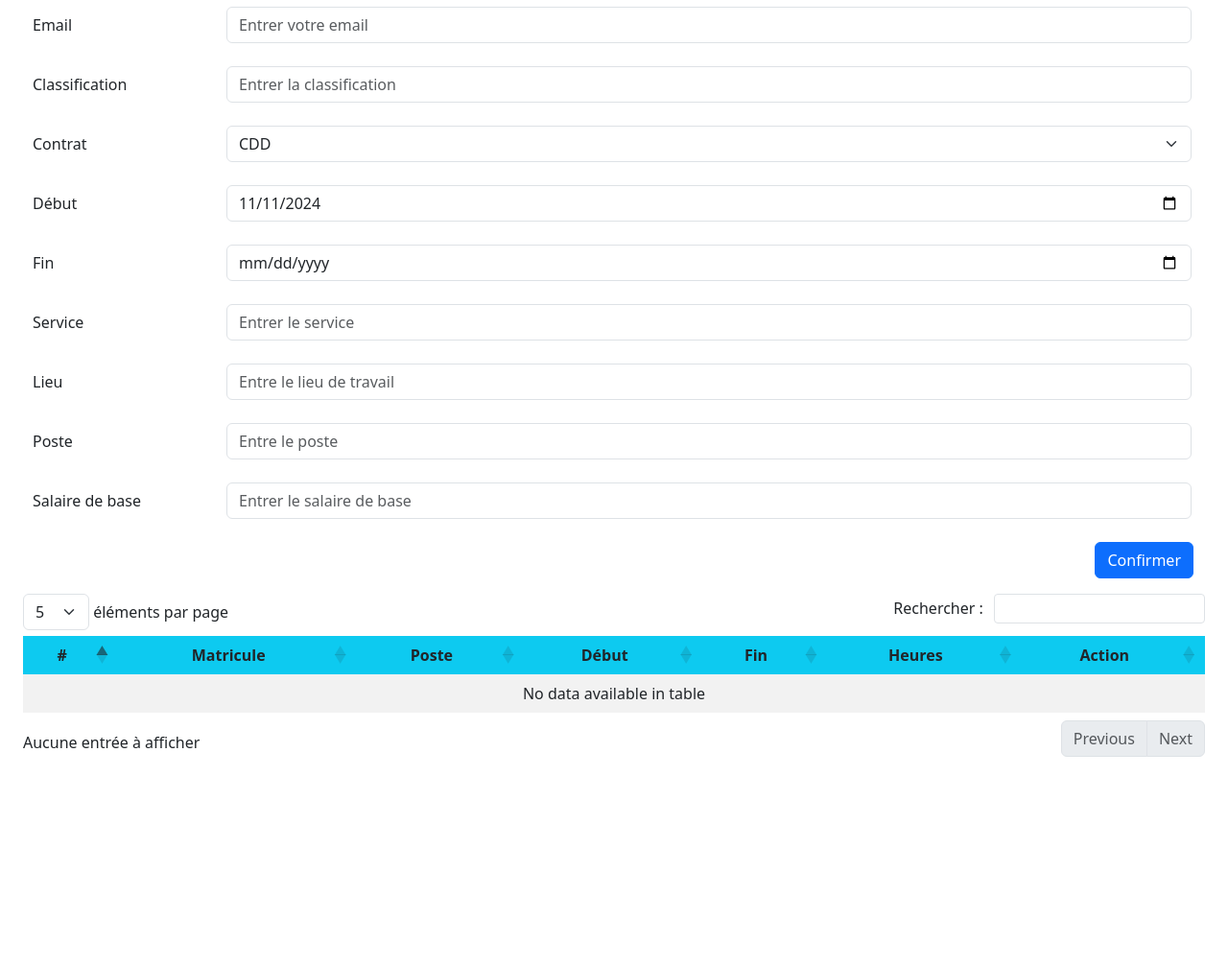
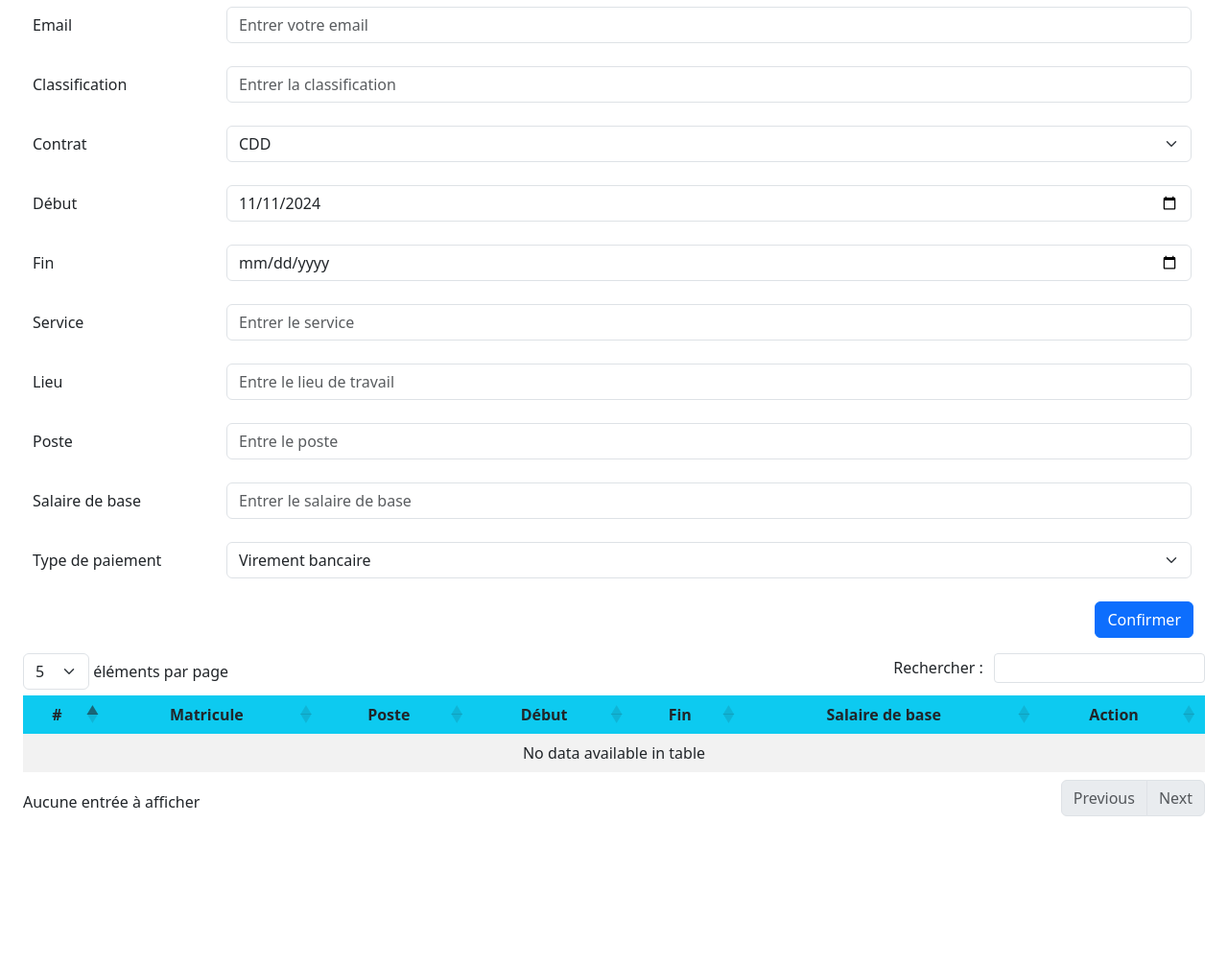
Before and after one commit to Sitr4ka/rh-softio, a CodeIgniter 4 app: the page made by app/Views/employee/infoPro.php in a window 1280 px wide. Shown: the part 1265-2270 px from the top of the page at 96% size. Run offline with PHP 8.4 and a stand-in for CodeIgniter, Linux system fonts and the light colour scheme; the template is opened without the code that fills it, so the values that code supplies are empty; some libraries are stand-ins or nearby versions.

Commit message:
feat: add column baseSalary into the InfoPerso table

```diff
--- a/app/Models/InfoProModel.php
+++ b/app/Models/InfoProModel.php
@@ -23,7 +23,9 @@ class InfoProModel extends Model
         'workLocation',
         'positionHeld',
         'idInfoPerso',
-        'workingHours'
+        'workingHours',
+        'baseSalary',
+        'paymentType'
     ];
 
     protected bool $allowEmptyInserts = false;
--- a/app/Views/employee/infoPerso.php
+++ b/app/Views/employee/infoPerso.php
@@ -188,7 +188,7 @@
                     <div class="col">
                         <select class="form-select" name="etatCivil" value="<?= old('etatCivil') ?>">
                             <option selected>Célibataire</option>
-                            <option value="marie">Marié</option>
+                            <option value="marié(e)">Marié(e)</option>
                         </select>
                         <?php if (isset($errors['etatCivil'])): ?>
                             <div class="ms-2 mt-1 text-danger">
--- a/app/Views/employee/infoPro.php
+++ b/app/Views/employee/infoPro.php
@@ -57,7 +57,7 @@
                     </div>
                     <div class="col">
                         <input type="email" class="form-control" name="email"
-                            placeholder="Entrer votre email" aria-label="" required>
+                            placeholder="Entrer votre email" aria-label="">
                     </div>
                 </div>
                 <div class="col row g-1 align-items-center mb-3">
@@ -75,7 +75,7 @@
                     </div>
                     <div class="col">
                         <select type="text" id="contractType" class="form-select" name="contractType"
-                            placeholder="Entrer le type de contrat" aria-label="" required>
+                            placeholder="Entrer le type de contrat" aria-label="">
                             <option selected>CDD</option>
                             <option value="CDI">CDI</option>
                         </select>
@@ -87,7 +87,7 @@
                     </div>
                     <div class="col">
                         <input type="date" id="hireDate" class="form-control" name="hireDate"
-                            aria-label="" placeholder="Entrer la date de début du contrat" required>
+                            aria-label="" placeholder="Entrer la date de début du contrat">
                     </div>
                 </div>
                 <div class="col row g-1 align-items-center mb-3" id="endDate">
@@ -114,7 +114,7 @@
                     </div>
                     <div class="col">
                         <input type="text" class="form-control" name="workLocation"
-                            placeholder="Entre le lieu de travail" aria-label="" required>
+                            placeholder="Entre le lieu de travail" aria-label="">
                     </div>
                 </div>
                 <div class="col row g-1 align-items-center mb-3">
@@ -123,7 +123,7 @@
                     </div>
                     <div class="col">
                         <input type="text" class="form-control" name="positionHeld"
-                            placeholder="Entre le poste" aria-label="" required>
+                            placeholder="Entre le poste" aria-label="">
                     </div>
                 </div>
                 <div class="col row g-1 align-items-center mb-3">
@@ -132,7 +132,19 @@
                     </div>
                     <div class="col">
                         <input type="number" class="form-control" name="baseSalary"
-                            placeholder="Entrer le salaire de base" aria-label="" required>
+                            placeholder="Entrer le salaire de base" aria-label="">
+                    </div>
+                </div>
+                <div class="col row g-1 align-items-center mb-3">
+                    <div class="col-2 col-xxl-1">
+                        <label for="paymentType" class="col-form-label">Type de paiement</label>
+                    </div>
+                    <div class="col">
+                        <select type="text" class="form-select" name="paymentType">
+                            <option default>Virement bancaire</option>
+                            <option value="Mobile Money">Mobile Money</option>
+                            <option value="En espèce">En espèce</option>
+                        </select>
                     </div>
                 </div>
                 <div class="text-end">
@@ -149,7 +161,7 @@
                         <th class="text-center bg-info">Poste</th>
                         <th class="text-center bg-info">Début</th>
                         <th class="text-center bg-info">Fin</th>
-                        <th class="text-center bg-info">Heures</th>
+                        <th class="text-center bg-info">Salaire de base</th>
                         <th class="text-center bg-info">Action</th>
                     </tr>
                 </thead>
@@ -162,7 +174,7 @@
                             <td class="text-center"> <?= $infoPro['positionHeld'] ?></td>
                             <td class="text-center"> <?= $infoPro['hireDate'] ?></td>
                             <td class="text-center"> <?= $infoPro['contractEndDate'] ?></td>
-                            <td class="text-center"> <?= $infoPro['workingHours'] ?></td>
+                            <td class="text-end"> <?= $infoPro['baseSalary'] ?></td>
                             <td class="d-flex gap-2 justify-content-center">
 
                                 <!-- Delete Button modal -->
@@ -221,7 +233,7 @@
                                             <div class="col mb-4">
                                                 <label for="status" class="form-label">Etat</label>
                                                 <select type="text" class="form-select" name="status" value="<?= $infoPro['status'] ?>"
-                                                    placeholder="" aria-label="" required>
+                                                    placeholder="" aria-label="">
                                                     <option value="en service">en service</option>
                                                     <option value="débauché">débauché</option>
                                                 </select>
@@ -229,7 +241,7 @@
                                             <div class="col mb-4">
                                                 <label for="contractType" class="form-label">Contrat</label>
                                                 <select type="text" class="form-select" name="contractType" value="<?= $infoPro['contractType'] ?>"
-                                                    placeholder="" aria-label="" required>
+                                                    placeholder="" aria-label="">
                                                     <option value="CDI">CDI</option>
                                                     <option value="CDD">CDD</option>
                                                 </select>
@@ -237,7 +249,7 @@
                                             <div class="col mb-4">
                                                 <label for="hireDate" class="form-label">Début</label>
                                                 <input type="date" class="form-control" name="hireDate" value="<?= $infoPro['hireDate'] ?>"
-                                                    aria-label="" required>
+                                                    aria-label="">
                                             </div>
                                             <div class="col mb-4">
                                                 <label for="contractEndDate" class="form-label">Fin</label>
@@ -252,12 +264,33 @@
                                             <div class="col mb-4">
                                                 <label for="workLocation" class="form-label">Lieu</label>
                                                 <input type="text" class="form-control" name="workLocation" value="<?= $infoPro['workLocation'] ?>"
-                                                    placeholder="" aria-label="" required>
+                                                    placeholder="" aria-label="">
                                             </div>
                                             <div class="col mb-4">
                                                 <label for="positionHeld" class="form-label">Poste</label>
                                                 <input type="text" class="form-control" name="positionHeld" value="<?= $infoPro['positionHeld'] ?>"
-                                                    placeholder="" aria-label="" required>
+                                                    placeholder="" aria-label="">
+                                            </div>
+                                            <div class="col row g-1 align-items-center mb-3">
+                                                <div class="col-2 col-xxl-1">
+                                                    <label for="baseSalary" class="col-form-label">Salaire de base</label>
+                                                </div>
+                                                <div class="col">
+                                                    <input type="number" class="form-control" name="baseSalary"
+                                                        placeholder="Entrer le salaire de base" value="<?= $infoPro['baseSalary'] ?>">
+                                                </div>
+                                            </div>
+                                            <div class="col row g-1 align-items-center mb-3">
+                                                <div class="col-2 col-xxl-1">
+                                                    <label for="paymentType" class="col-form-label">Type de paiement</label>
+                                                </div>
+                                                <div class="col">
+                                                    <select type="text" class="form-select" name="paymentType" value="<?= $infoPro['paymentType'] ?>" >
+                                                        <option default>Virement bancaire</option>
+                                                        <option value="Mobile Money">Mobile Money</option>
+                                                        <option value="En espèce">En espèce</option>
+                                                    </select>
+                                                </div>
                                             </div>
                                             <div class="modal-footer">
                                                 <button type="button" class="btn btn-secondary" data-bs-dismiss="modal">Fermer</button>
```
Also changed, not shown: app/Controllers/InfoPerso.php (+0 -28 lines), app/Controllers/InfoPro.php (+23 -18 lines).
